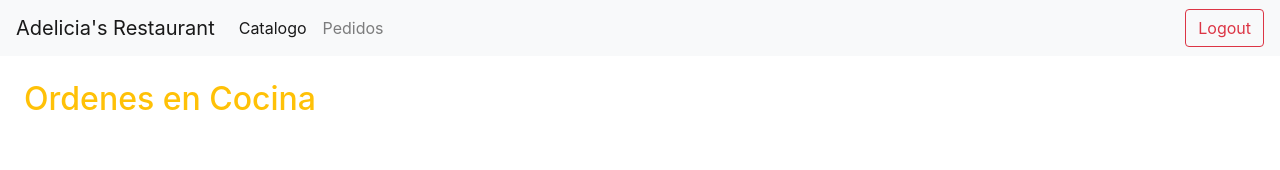
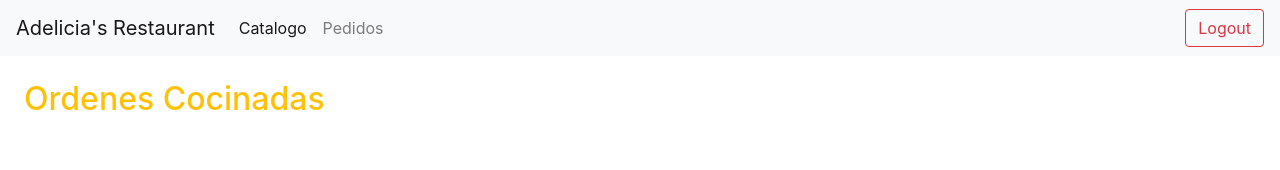
Before and after one commit to mmelgarg3/frontend-adelicia, a React (Create React App) app: page /waiter-dash in a window 1280 px wide. Shown: the top 170 px of the page. Built offline with nearby package versions, Linux system fonts and the light colour scheme; no server answers.

Commit message:
last changes

```diff
--- a/src/components/WaiterDashboard.jsx
+++ b/src/components/WaiterDashboard.jsx
@@ -62,7 +62,7 @@ export default function WaiterDashboard(){
 
     removeOrder(id);
     try{
-      await axios.post('http://localhost:5000/finish-order',{
+      await axios.post('http://localhost:5000/check-order',{
 	query: {
 	  id: id
 	}
@@ -77,7 +77,7 @@ export default function WaiterDashboard(){
 
   return(
       <>
-	<h2 className="card-title ml-4 mt-4 text-warning">Ordenes en Cocina</h2>
+	<h2 className="card-title ml-4 mt-4 text-warning">Ordenes Cocinadas</h2>
 	<div className="container" style={{marginTop: 80}}>
 	  <div className="row">
 	    <div className="col-md-8 mx-auto">
```
